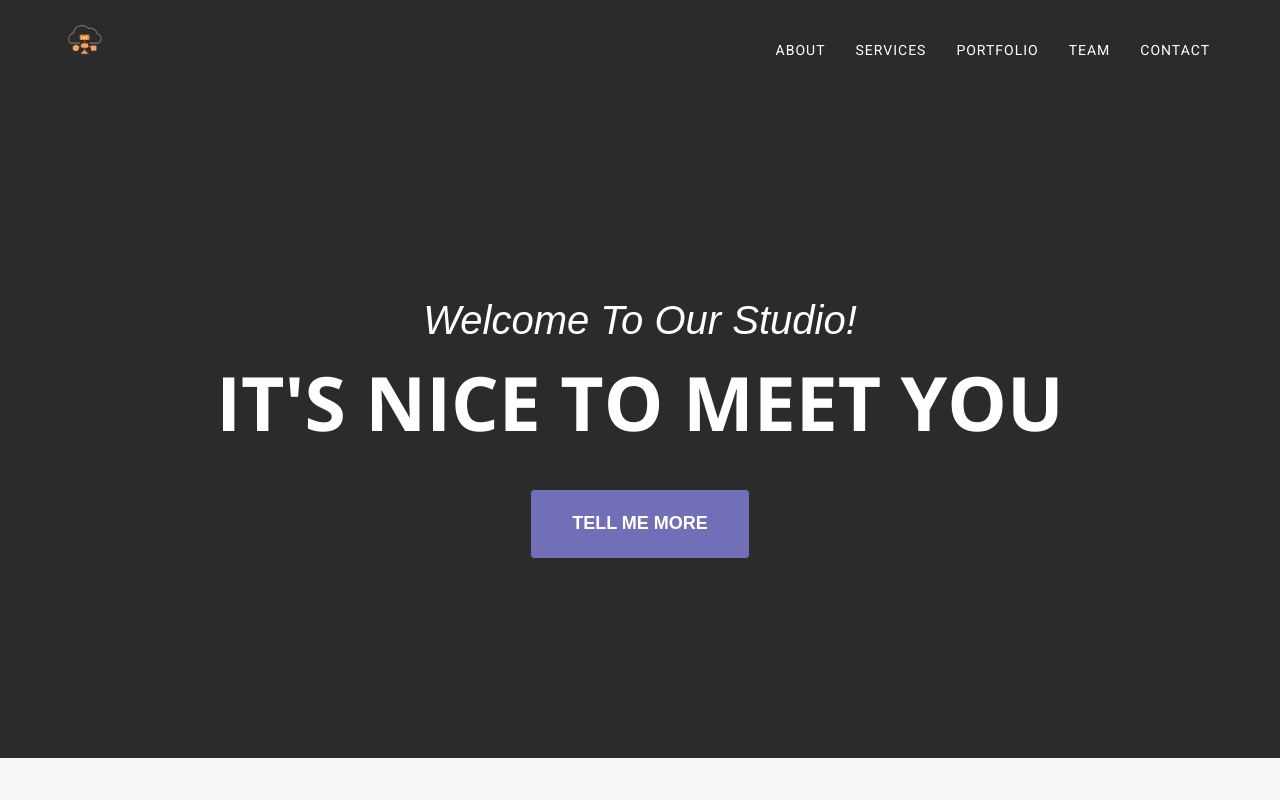
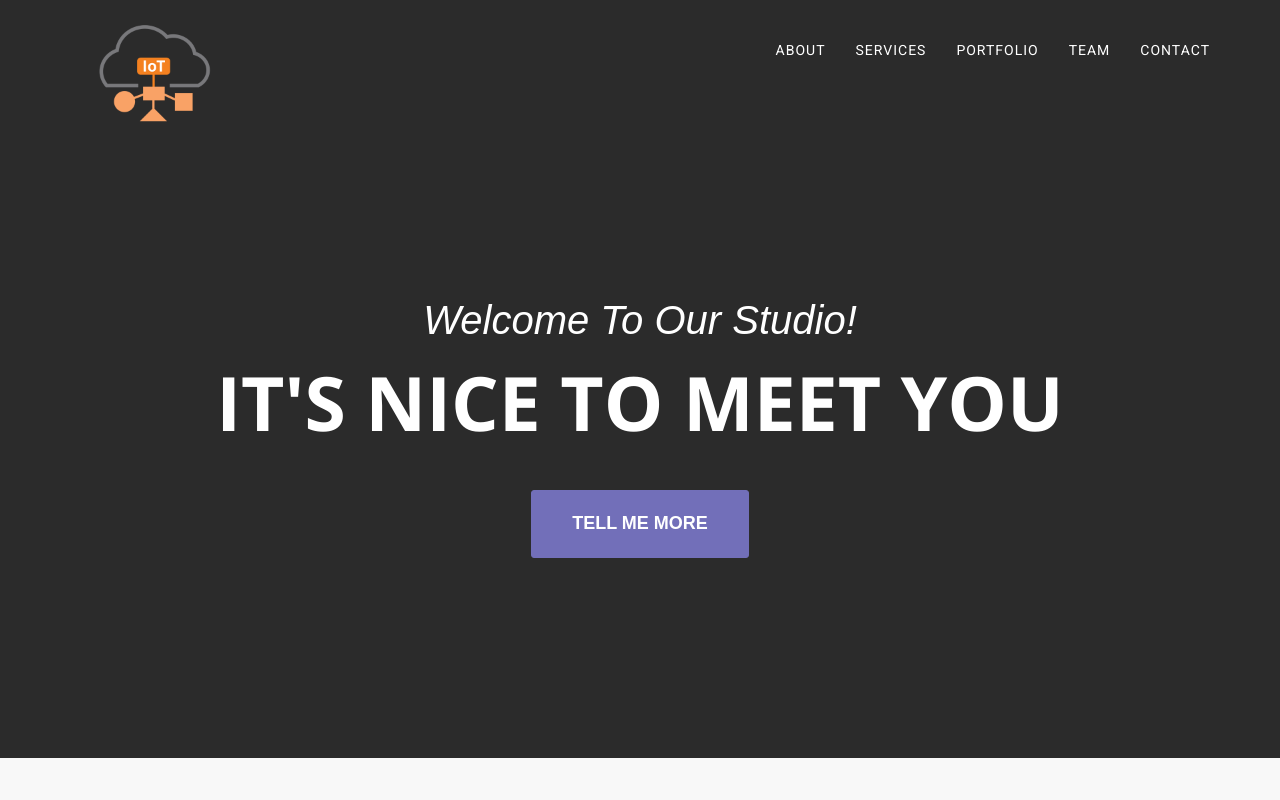
Before and after one commit to naigolf/admin, a plain HTML site: page index.html in a window 1280 px wide. Shown: the top 800 px of the page. Drawn offline with nearby package versions, Linux system fonts and the light colour scheme; a web font is replaced by a local one.

Commit message:
Update index.html

```diff
--- a/index.html
+++ b/index.html
@@ -37,7 +37,7 @@
 					<span class="icon-bar"></span>
 					<span class="icon-bar"></span>
 					</button>
-					<a class="navbar-brand page-scroll" href="#page-top"><img src="images/iot-controller.png" alt="IoT logo" width="60"></a>
+					<a class="navbar-brand page-scroll" href="#page-top"><img src="images/iot-controller.png" alt="IoT logo" width="200"></a>
 				</div>
 				<!-- Collect the nav links, forms, and other content for toggling -->
 				<div class="collapse navbar-collapse" id="bs-example-navbar-collapse-1">
```
